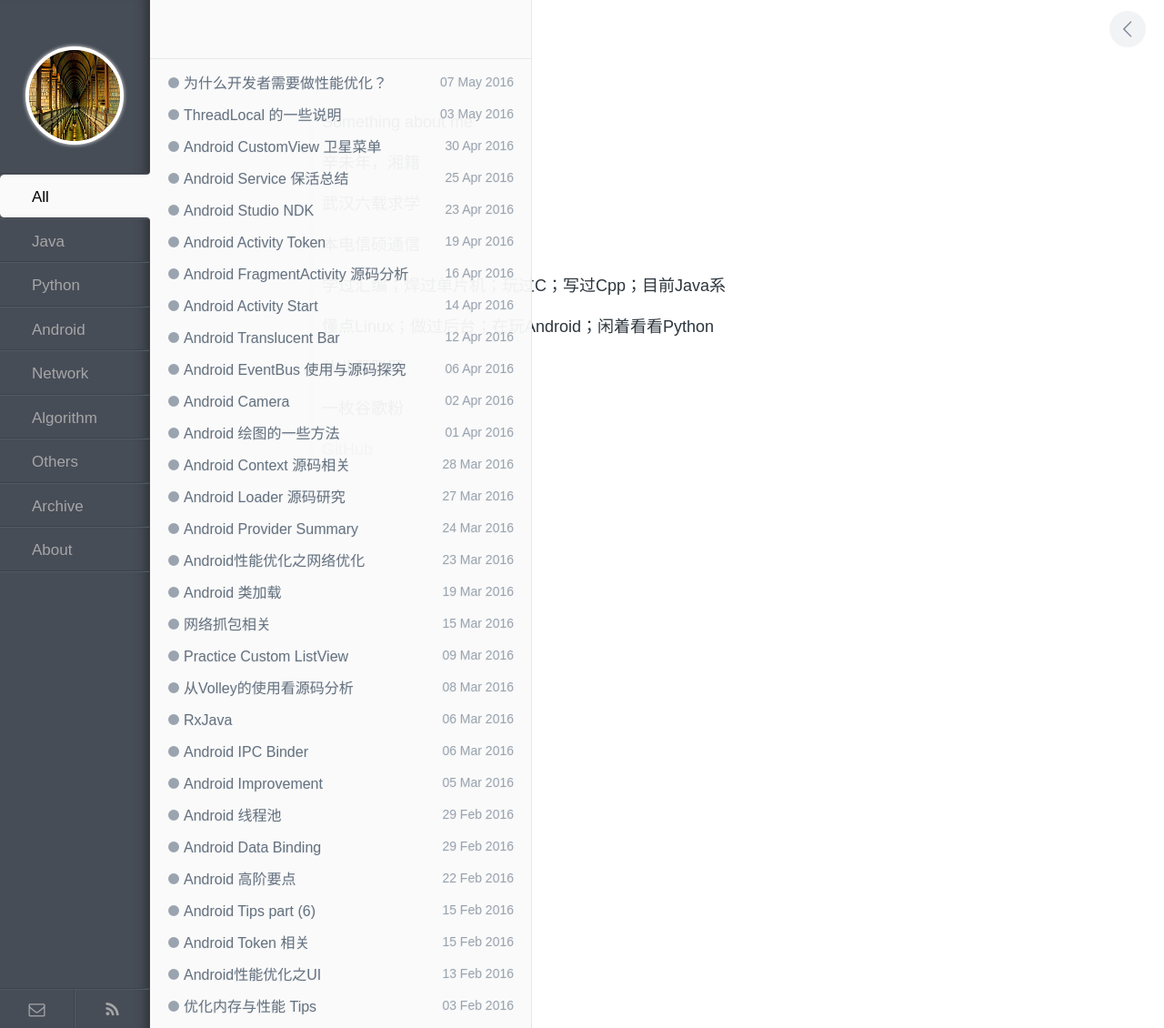
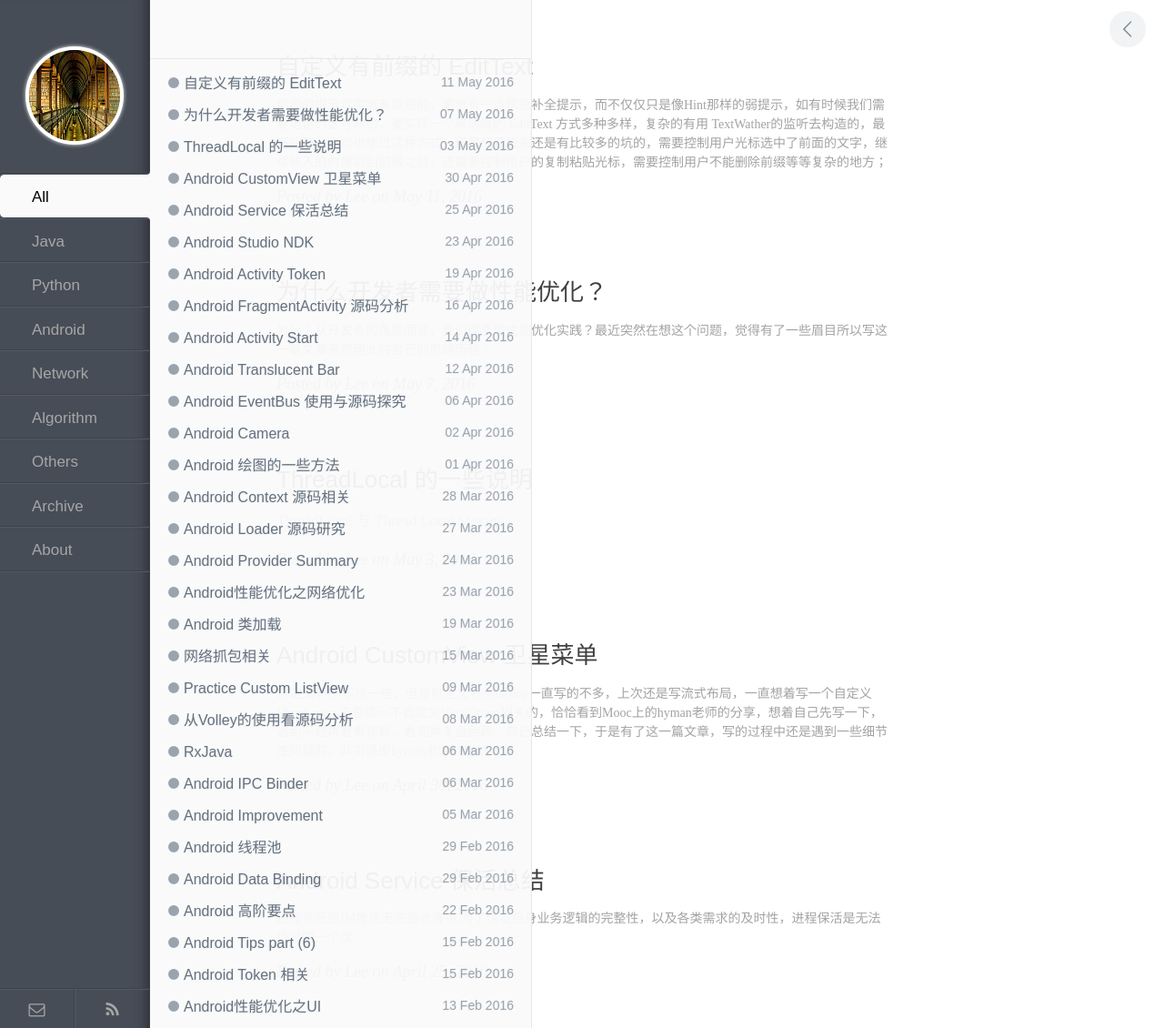
Before and after one commit to enlipan/enlipan.github.io, a Jekyll site: the page built from index.html, in a window 1280 px wide. Shown: the whole page at 91% size. Built offline with Jekyll 4.4.1, drawn with Linux system fonts in a browser that asks for light colours; nearby versions of some CDN libraries; the list of posts is cut into pages by our own code; comment, search, counter and statistics services are not loaded.

Commit message:
modify index github pages

```diff
--- a/_config.yml
+++ b/_config.yml
@@ -1 +1,6 @@
+# Site settings
+title: Lee
+
+# Build settings
 highlighter: rouge
+paginate: 5
--- /dev/null
+++ b/_posts/2016-05-11-custom-view-prefix-edittext.md
@@ -0,0 +1,10 @@
+---
+layout: post
+title: 自定义有前缀的 EditText
+category: android
+keywords: [android, view]
+---
+
+前缀的提示其实挺有意思的，感觉有一点信息补全提示，而不仅仅只是像Hint那样的弱提示，如有时候我们需要电话的区号前缀，要实现一个带前缀的 EditText  方式多种多样，复杂的有用 TextWather的监听去构造的，最开始第一直觉也想过这种方式，但是细细想来还是有比较多的坑的，需要控制用户光标选中了前面的文字，继续输入的时候跳到前缀之后，还需要控制用户的复制粘贴光标，需要控制用户不能删除前缀等等复杂的地方；
+
+换一种思路，其实比较简单的还是直接绘制前缀文字在 EditText所设置的Padding中，这样其输入复制光标等行为都按照默认的super函数去一一实现了，而不需要自己去关心：
--- a/assets/css/style.css
+++ b/assets/css/style.css
@@ -247,6 +247,60 @@ a {
     #mobile-avatar {
       display: block;
       float: left; } }
+
+.post-preview > a {
+  color: #404040;
+}
+.post-preview > a:hover,
+.post-preview > a:focus {
+  text-decoration: none;
+  color: #0085a1;
+}
+.post-preview > a > .post-title {
+  font-size: 21px;
+  line-height: 1.3;
+  margin-top: 30px;
+  margin-bottom: 8px;
+}
+.post-preview > .post-meta {
+  font-family: 'Lora', 'Times New Roman', serif;
+  color: #808080;
+  font-size: 16px;
+  font-style: italic;
+  margin-top: 0;
+}
+.post-preview > .post-meta > a {
+  text-decoration: none;
+  color: #404040;
+}
+.post-preview > .post-meta > a:hover,
+.post-preview > .post-meta > a:focus {
+  color: #0085a1;
+  text-decoration: underline;
+}
+@media only screen and (min-width: 768px) {
+  .post-preview > a > .post-title {
+    font-size: 26px;
+    line-height: 1.3;
+    margin-bottom: 10px;
+  }
+  .post-preview .post-meta {
+    font-size: 18px;
+  }
+}
+.post-content-preview {
+  font-size: 13px;
+  font-family:FangSong;
+  color: #a3a3a3;
+}
+.post-content-preview:hover {
+  color: #0085a1;
+}
+@media only screen and (min-width: 768px) {
+  .post-content-preview {
+    font-size: 14px;
+  }
+}
 
 #search-input {
   width: 100%;
--- a/index.html
+++ b/index.html
@@ -2,17 +2,16 @@
 layout: index
 title: Lee
 ---
-<article id="post__content">
-  <h1 id="post__title">&nbsp</h1>
-  <blockquote>
-  <p>Something about me</p>
-  <p>辛未年，湘籍</p>
-  <p>武汉六载求学</p>
-  <p>本电信硕通信</p>
-  <p>学过汇编；焊过单片机；玩过C；写过Cpp；目前Java系</p>
-  <p>懂点Linux；做过后台；在玩Android；闲着看看Python</p>
-  <p>从业互联网</p>
-  <p>一枚谷歌粉</p>
-  <p><a href="https://github.com/itlipan">GitHub</a></p>
-</blockquote>
-</article>
+
+{% for post in paginator.posts %}
+  <br/>
+  <div class="post-preview">
+      <a href="{{ post.url }}"><h2  class="post-title">{{ post.title }}</h2></a>
+          <div class="post-content-preview">
+          {{ post.excerpt }}
+           </div>
+	     <p class="post-meta">
+        Posted by {% if post.author %}{{ post.author }}{% else %}{{ site.title }}{% endif %} on {{ post.date | date: "%B %-d, %Y" }}
+        </p>
+    </div>
+{% endfor %}
```
